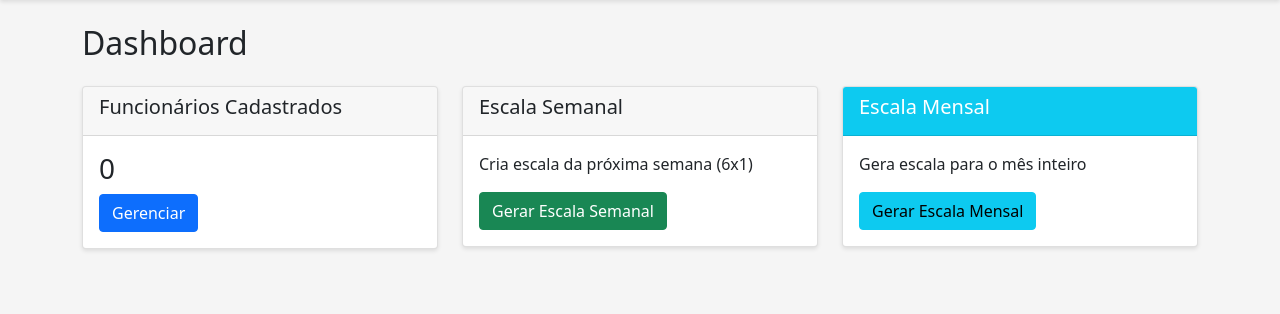
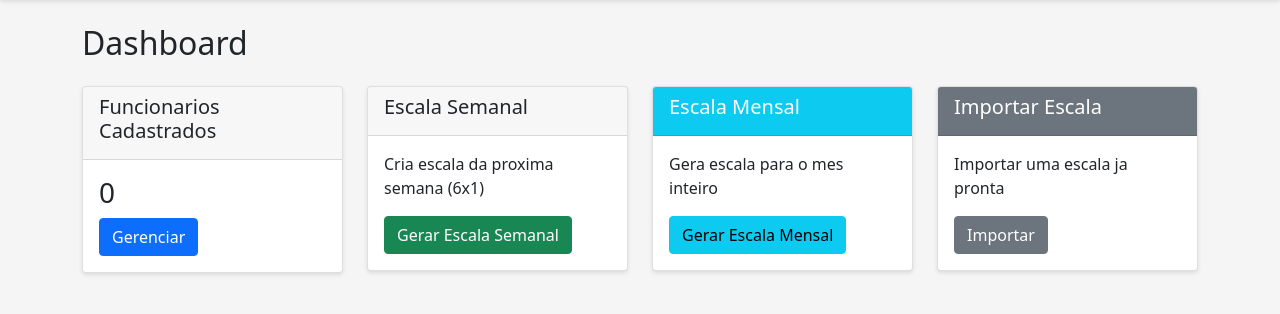
Before and after one commit to vinybag/posto-escala, a Flask app: page / in a window 1280 px wide. Shown: the part 56-370 px from the top of the page. Run offline with Flask 3, Linux system fonts and the light colour scheme; a user stored in the database is signed in; data that the repository does not hold is empty; parts of the project's set-up code (start-up, migrations or seed data) failed here and were passed over.

Commit message:
Adicionar card de importacao no dashboard

```diff
--- a/templates/dashboard.html
+++ b/templates/dashboard.html
@@ -3,10 +3,10 @@
 <h2>Dashboard</h2>
 
 <div class="row mt-4">
-    <div class="col-md-4">
+    <div class="col-md-3">
         <div class="card">
             <div class="card-header">
-                <h5>Funcionários Cadastrados</h5>
+                <h5>Funcionarios Cadastrados</h5>
             </div>
             <div class="card-body">
                 <h3>{{ funcionarios|length }}</h3>
@@ -15,26 +15,38 @@
         </div>
     </div>
 
-    <div class="col-md-4">
+    <div class="col-md-3">
         <div class="card">
             <div class="card-header">
                 <h5>Escala Semanal</h5>
             </div>
             <div class="card-body">
-                <p>Cria escala da próxima semana (6x1)</p>
+                <p>Cria escala da proxima semana (6x1)</p>
                 <a href="{{ url_for('gerar_escala') }}" class="btn btn-success">Gerar Escala Semanal</a>
             </div>
         </div>
     </div>
 
-    <div class="col-md-4">
+    <div class="col-md-3">
         <div class="card">
             <div class="card-header bg-info text-white">
                 <h5>Escala Mensal</h5>
             </div>
             <div class="card-body">
-                <p>Gera escala para o mês inteiro</p>
+                <p>Gera escala para o mes inteiro</p>
                 <a href="{{ url_for('gerar_escala_mensal') }}" class="btn btn-info">Gerar Escala Mensal</a>
+            </div>
+        </div>
+    </div>
+
+    <div class="col-md-3">
+        <div class="card">
+            <div class="card-header bg-secondary text-white">
+                <h5>Importar Escala</h5>
+            </div>
+            <div class="card-body">
+                <p>Importar uma escala ja pronta</p>
+                <a href="{{ url_for('importar_escala') }}" class="btn btn-secondary">Importar</a>
             </div>
         </div>
     </div>
```
